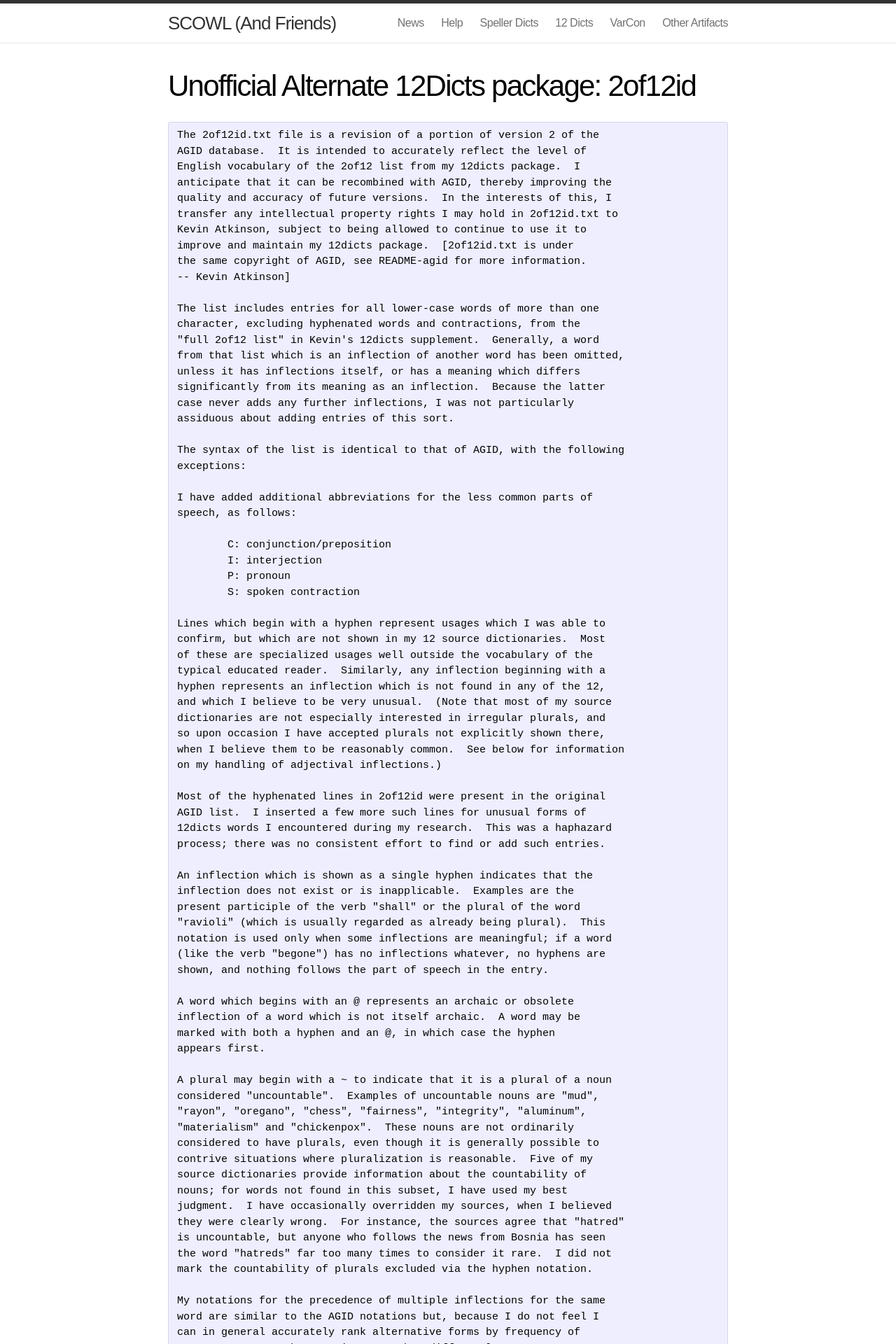
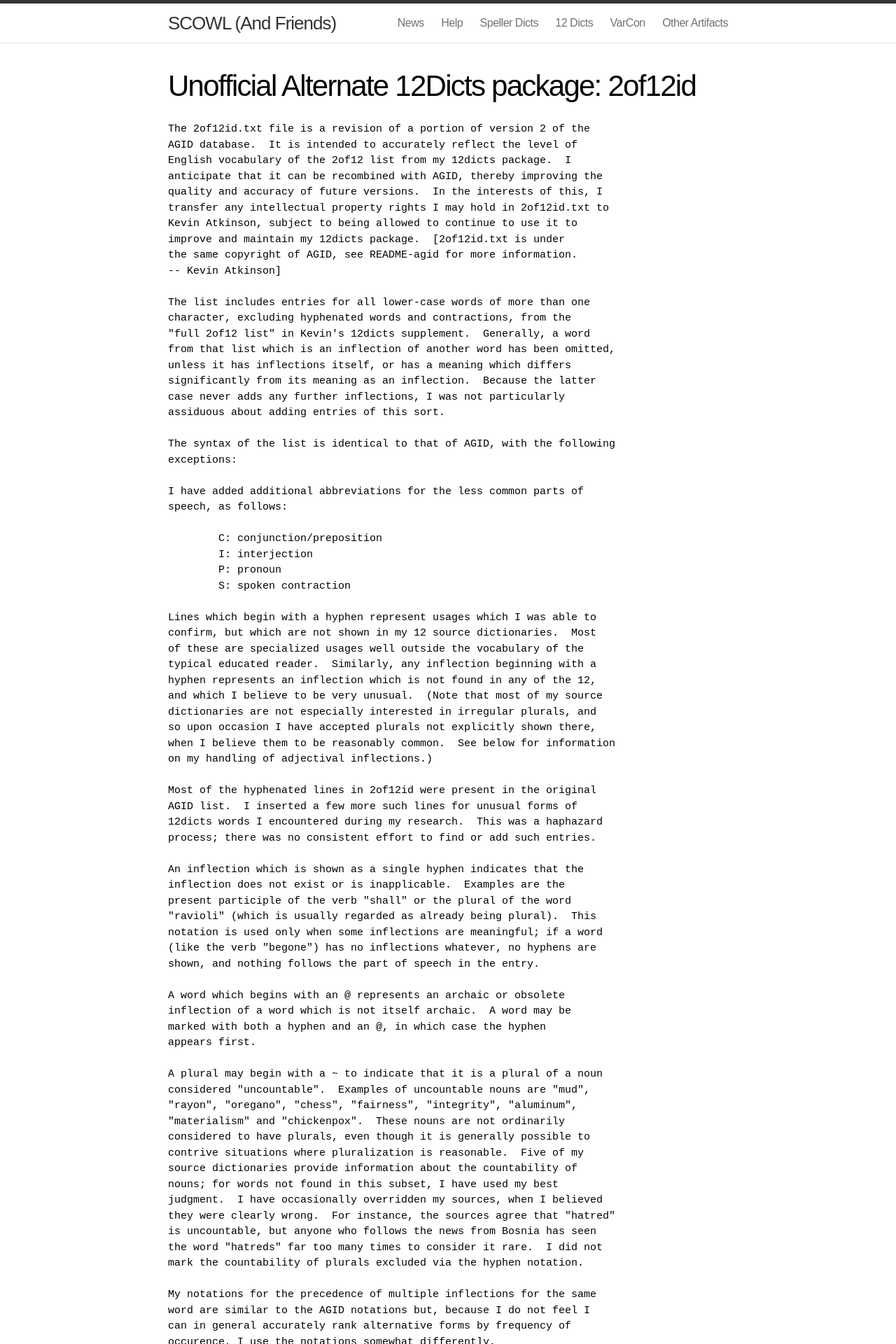
Before and after one commit to en-wl/wordlist, a Jekyll site: the page built from site/alt12dicts-infl-readme.md, in a window 1280 px wide. Shown: the top 1920 px of the page at 70% size. Built offline with Jekyll 4.4.1, drawn with Linux system fonts in a browser that asks for light colours; Markdown is read by kramdown in place of the engine named in the settings.

Commit message:
Remove most special formatting around large pre block in readme files.

```diff
--- /dev/null
+++ b/site/_layouts/text-file.html
@@ -0,0 +1,14 @@
+---
+layout: default
+---
+<div class="post">
+
+  <header class="post-header">
+    <h1>{{ page.title }}</h1>
+  </header>
+
+  <article class="post-content"><div class="text-file">
+  {{ content }}
+  </div></article>
+
+</div>
--- a/site/css/main.css
+++ b/site/css/main.css
@@ -229,6 +229,14 @@
   font-size: 15px;
 }
 
+.text-file pre,
+.text-file code {
+  background-color: transparent;
+  border: none;
+  padding: 0 0;
+  font-size: 15px;
+}
+
 .spaced li { margin: 20px 0px; }
 
 .post code { padding: 1px 5px; }
```
Also changed, not shown: site/alt12dicts-infl-readme.md (+1 -1 lines), site/alt12dicts-readme.md (+1 -1 lines), site/hunspell-readme.md (+1 -1 lines), site/scowl-readme.md (+1 -1 lines), site/varcon-readme.md (+1 -1 lines).
